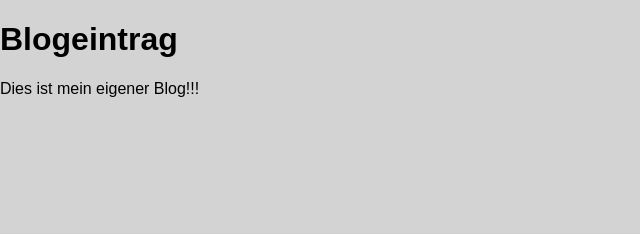
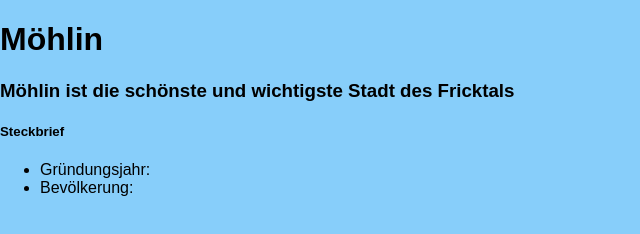
Before and after one commit to gymmu-DC-CS/erstelle-einen-blogeintrag-Elia07Becherer, a plain HTML site: page index.html in a window 1280 px wide. Shown: the whole page, without its empty margins (0-640 px from the left). Drawn offline with Linux system fonts and the light colour scheme.

Commit message:
Anfang eigene Website

```diff
--- a/index.html
+++ b/index.html
@@ -13,12 +13,27 @@
 
 <body>
 
-  <h1>Blogeintrag</h1>
+  <h1>Möhlin</h1>
   <main>
     <section>
-      Dies ist mein eigener Blog!!!
+
     </section>
   </main>
+<h3>Möhlin ist die schönste und wichtigste Stadt des Fricktals </h3>
+<h5>Steckbrief</h5>
+<ul>
+<li>
+ Gründungsjahr:</li>
+ <li>Bevölkerung:</li>
+
+
+
+
+</ul>
+
+
+
+
 
 </body>
 
--- a/style.css
+++ b/style.css
@@ -6,6 +6,6 @@
 
 body {
   margin: 0;
-  background-color: lightgray;
+  background-color:lightskyblue;
   font-family: sans-serif;
 }
```
